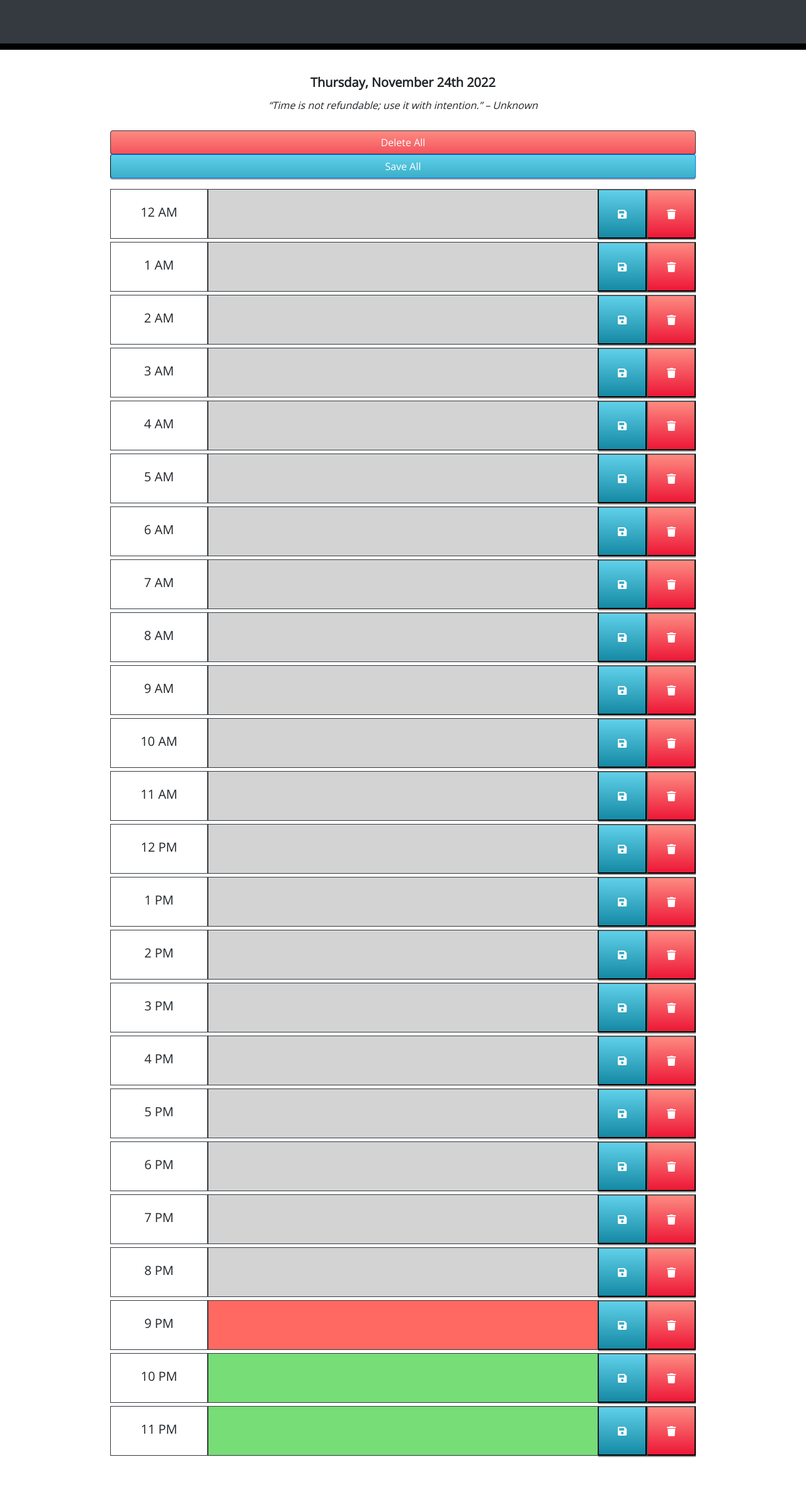
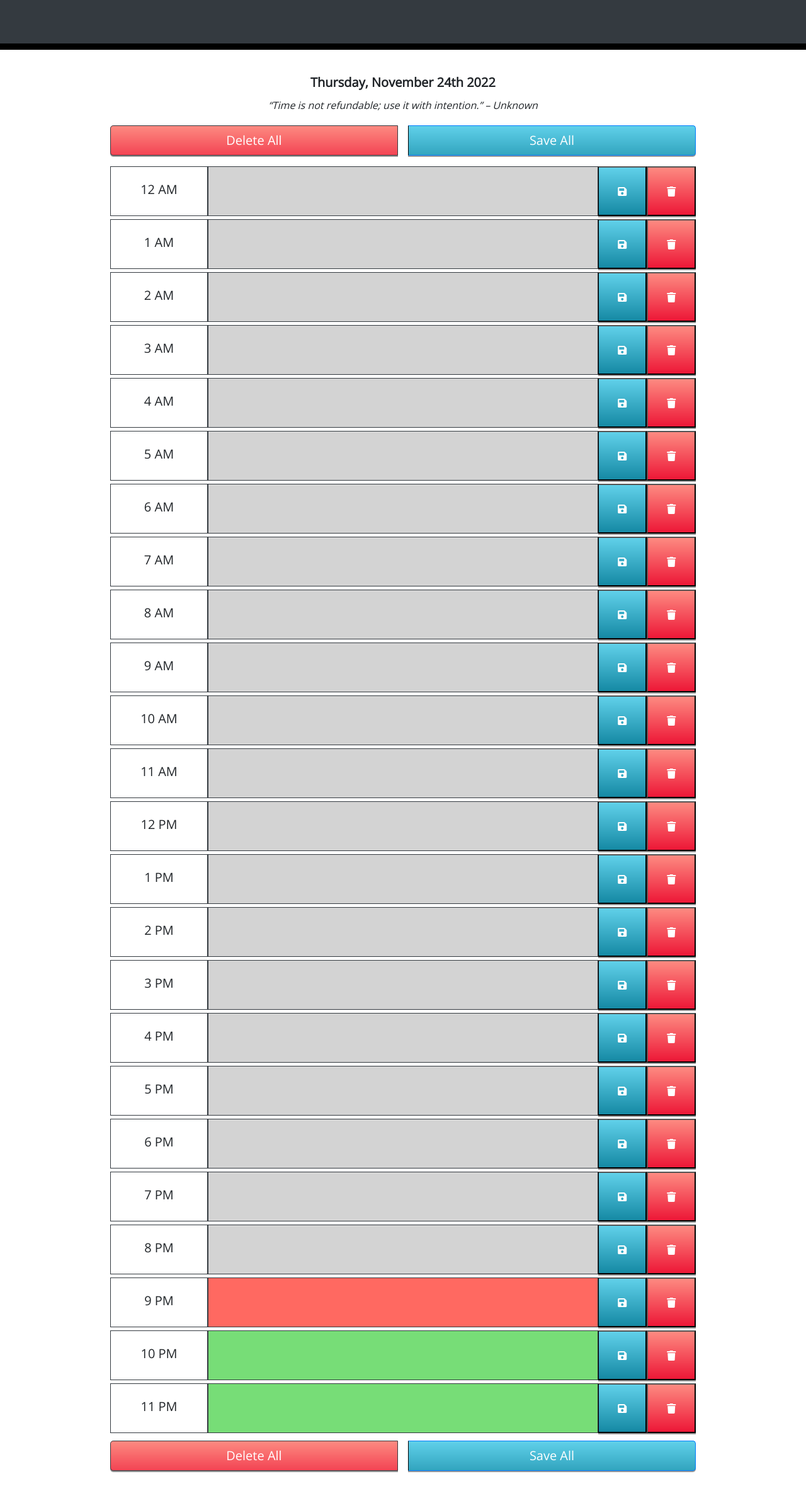
Before and after one commit to jwilferd10/My-Daily-Planner, a plain HTML site: page index.html in a window 1280 px wide. Shown: the part 201-2560 px from the top of the page at 63% size. Drawn offline with nearby package versions, Linux system fonts and the light colour scheme.

Commit message:
Feat: Added secondary save/delete all buttons and styled it to be inline

```diff
--- a/index.html
+++ b/index.html
@@ -26,18 +26,30 @@
         “Time is not refundable; use it with intention.” – Unknown
       </p>
 
-      <!-- Delete All Tasks -->
-      <button type="button" class="deleteStyle btn btn-dark mt-3" data-toggle="modal" data-target="#deleteAllModal">
-        Delete All
-      </button>
+      <div class="btn-group mt-2" role="group" aria-label="Top Page Save or Delete Al Buttons">
+        <!-- First Delete All Tasks -->
+        <button type="button" class="deleteStyle btn btn-lg btn-dark mr-2 w-25" data-toggle="modal" data-target="#deleteAllModal">
+          Delete All
+        </button>
 
-      <button class="saveAllBtn saveStyle btn btn-primary">Save All</button>
+        <!-- First Save All Button -->
+        <button class="saveAllBtn saveStyle btn btn-lg btn-primary ml-2 w-25">Save All</button>
+      </div>
 
       <!-- Time Columns -->
       <section class="timeblockWrapper pt-3">
         <!-- Generated via JavaScript! -->
       </section>
 
+      <div class="btn-group mt-2" role="group" aria-label="Bottom Page Save or Delete All Buttons">
+        <!-- Second Delete All Tasks -->
+        <button type="button" class="deleteStyle btn btn-lg btn-dark mr-2 w-25" data-toggle="modal" data-target="#deleteAllModal">
+          Delete All
+        </button>
+
+        <!-- Second Save All Button -->
+        <button class="saveAllBtn saveStyle btn btn-lg btn-primary ml-2 w-25">Save All</button>
+      </div>
     </main>
 
     <!-- Delete All Modal -->
```
